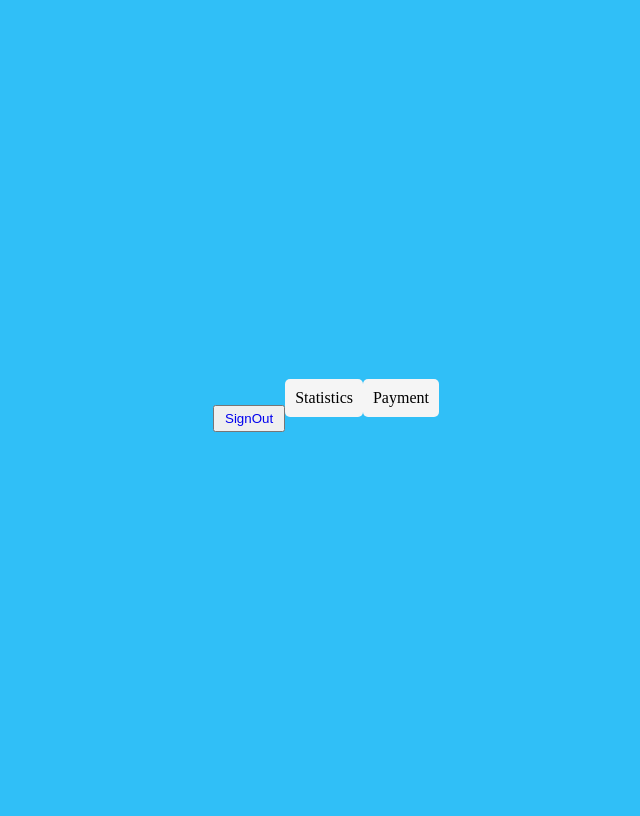
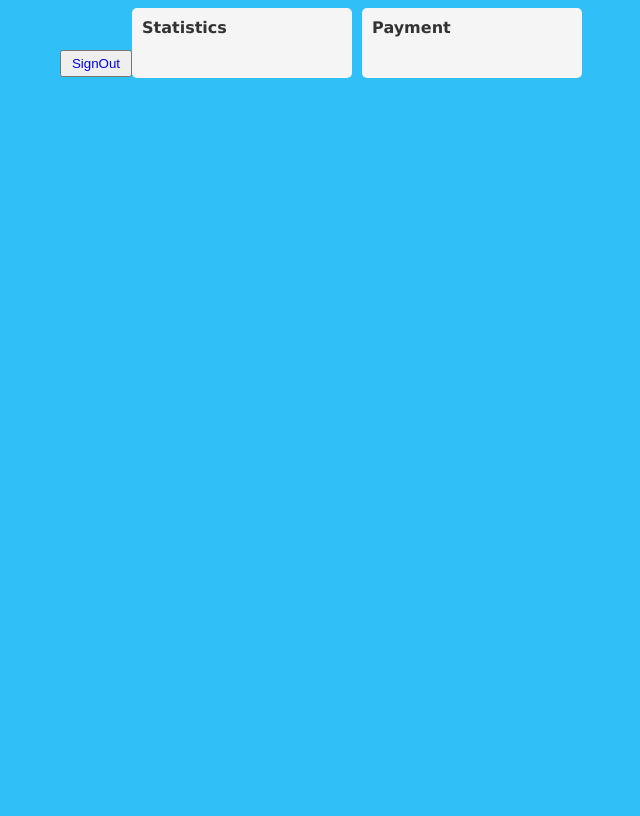
Before and after one commit to Davidssegawa/customer, a Django app: page /home/ in a window 1280 px wide. Shown: the whole page, without its empty margins (314-954 px from the left). After the commit the page ends 78 px from the top, so only its background shows below. Run offline with Django 5.2, Linux system fonts and the light colour scheme; the visitor is signed in with stand-in values (Sample User, id 1).

Commit message:
styling index template

```diff
--- a/static/style/home.css
+++ b/static/style/home.css
@@ -3,7 +3,8 @@ body {
     justify-content: center;
     align-items: center;
     background-color: rgba(30, 186, 247, 0.916);
-    height: 100vh; /* Ensures the content is centered vertically */
+    height: 100%; /* Ensures the content is centered vertically */
+    font-family: 'Lucida Sans', 'Lucida Sans Regular', 'Lucida Grande', 'Lucida Sans Unicode', Geneva, Verdana, sans-serif;
 }
 
 /* Arrange items horizontally */
@@ -19,12 +20,18 @@ body {
     background-color: whitesmoke; /* Background color of the box */
     padding: 10px; /* Padding inside the box */
     border-radius: 5px; /* Rounded corners */
-    text-align: center;
+    width: 200px;
+    height: 50px;
+    box-shadow: 0 4px 6px,rgba(0,0,0.2);
+    margin-right: 10px;
 }
 
 .item a {
     text-decoration: none;
-    color: black;
+    color: #333;
+    font-weight:bold;
+    width:100%;
+    height:100%;
 }
 
 button{
```
